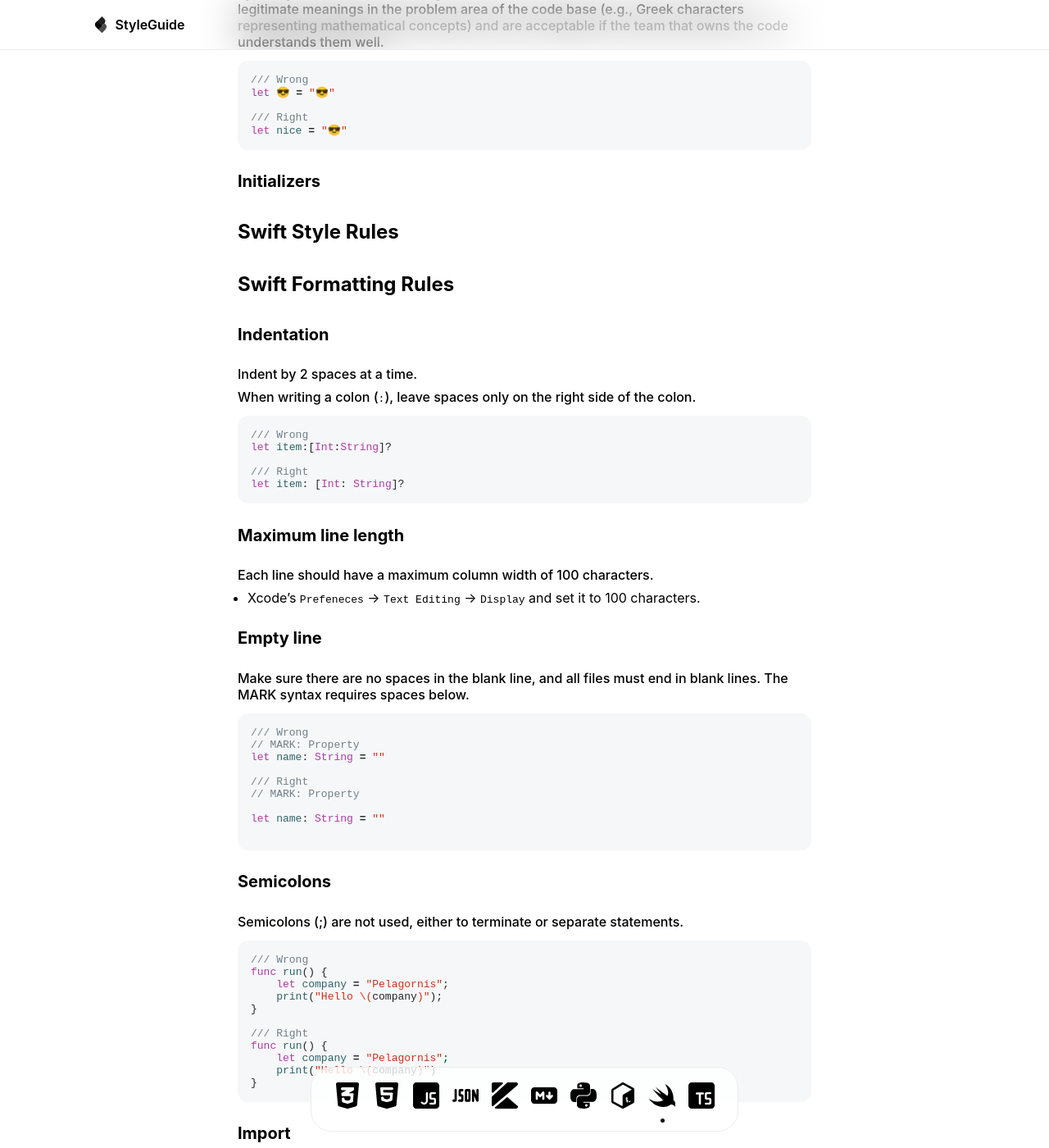
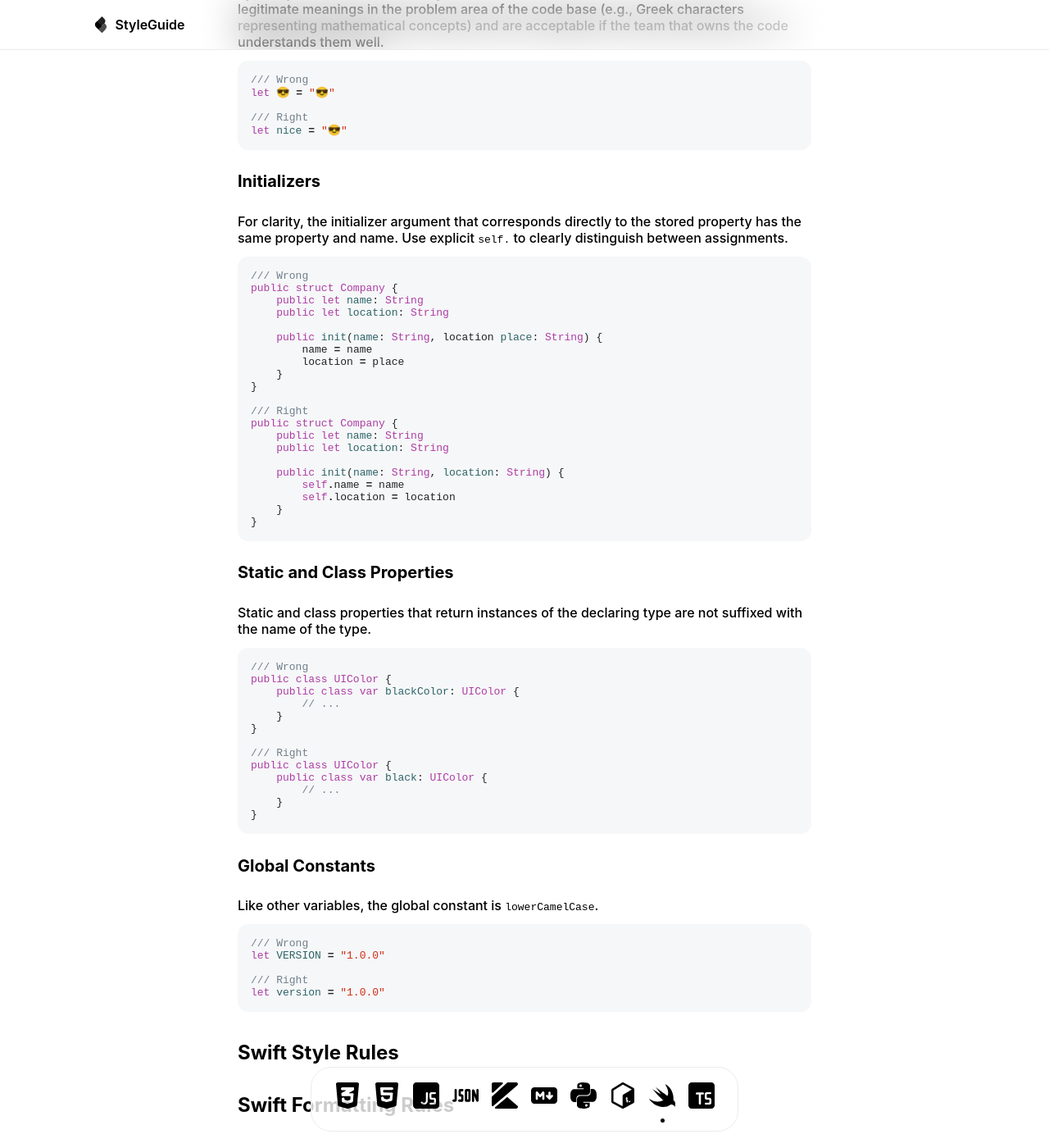
Before and after one commit to pelagornis/styleguide, a Jekyll site: the page built from swift/index.md, in a window 1280 px wide and 1400 px high, scrolled down 702 px. Shown: the whole window at 82% size. Built offline with Jekyll 4.4.1, drawn with Linux system fonts in a browser that asks for light colours; some of the changed text lies outside the part shown.

Commit message:
Update index.md

````diff
--- a/swift/index.md
+++ b/swift/index.md
@@ -27,6 +27,61 @@ let 😎 = "😎"
 let nice = "😎"
 ```
 #### Initializers
+For clarity, the initializer argument that corresponds directly to the stored property has the same property and name. Use explicit `self.` to clearly distinguish between assignments.
+
+```swift
+/// Wrong
+public struct Company {
+    public let name: String
+    public let location: String
+
+    public init(name: String, location place: String) {
+        name = name
+        location = place
+    }
+}
+
+/// Right
+public struct Company {
+    public let name: String
+    public let location: String
+
+    public init(name: String, location: String) {
+        self.name = name
+        self.location = location
+    }
+}
+```
+
+#### Static and Class Properties
+Static and class properties that return instances of the declaring type are not suffixed with the name of the type.
+
+```swift
+/// Wrong
+public class UIColor {
+    public class var blackColor: UIColor {
+        // ...
+    }
+}
+
+/// Right
+public class UIColor {
+    public class var black: UIColor {
+        // ...
+    }
+}
+```
+
+#### Global Constants
+Like other variables, the global constant is `lowerCamelCase`.
+
+```swift
+/// Wrong
+let VERSION = "1.0.0"
+
+/// Right
+let version = "1.0.0"
+```
 
 
 ### Swift Style Rules
@@ -149,3 +206,38 @@ final class Company: NSObject {
     }
 }
 ```
+
+#### Optional Binding
+`guard else` is written on the same line if it does not impair readability or does not exceed 100 lines.
+
+#### Blank
+Only one blank line is allowed
+
+```swift
+/// Wrong
+func run() {
+    let name = ""
+
+
+    print(name)
+}
+
+/// Right
+func run() {
+    let name = ""
+
+    print(name)
+}
+```
+
+#### Spacing
+Give a space around the curly brackets.
+
+```swift
+/// Wrong
+value.filter{true}.map{$0}
+
+/// Right
+value.filter { true }.map { $0 }
+
+```
````
Also changed, not shown: other parts of swift/index.md (+2 -0 lines).
